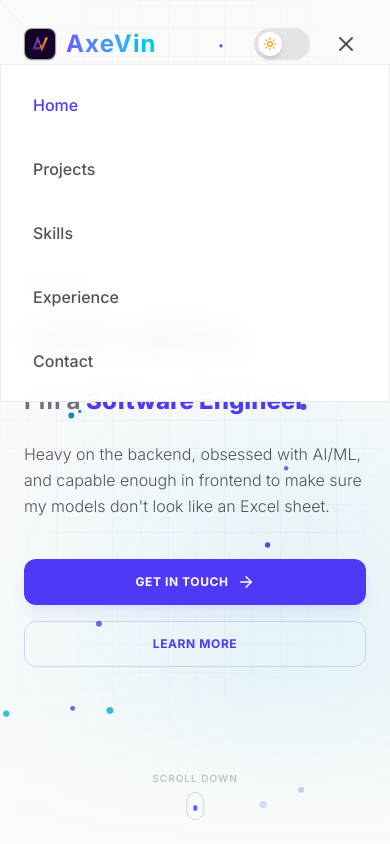
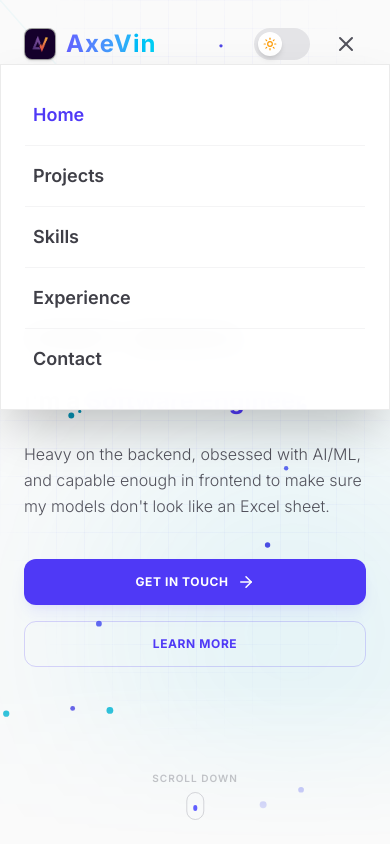
Before and after one commit to vinit-singh2007/My-Portfolio, a Next.js app: page / in a window 390 px wide. Both pictures are taken after a click on the button 346 px from the left and 44 px from the top of the page. Shown: the top 844 px of the page. Built offline with nearby package versions, Linux system fonts and the light colour scheme.

Commit message:
Fix:again sidebar button working in mobile phone

```diff
--- a/src/components/Navbar.tsx
+++ b/src/components/Navbar.tsx
@@ -41,20 +41,34 @@ export default function Navbar() {
     return () => window.removeEventListener('scroll', handleScroll);
   }, []);
 
+  // Lock body scroll when mobile menu is open
+  useEffect(() => {
+    if (mobileMenuOpen) {
+      document.body.style.overflow = 'hidden';
+    } else {
+      document.body.style.overflow = '';
+    }
+    return () => { document.body.style.overflow = ''; };
+  }, [mobileMenuOpen]);
+
   const scrollTo = (id: string) => {
     setMobileMenuOpen(false);
+    // Small delay so menu closes before scrolling
+    setTimeout(() => {
       const element = document.getElementById(id);
       if (element) {
-      // Find element position
-      const offsetTop = element.offsetTop - 80; // Offset navbar height
+        const offsetTop = element.offsetTop - 80;
         window.scrollTo({
           top: offsetTop >= 0 ? offsetTop : 0,
           behavior: 'smooth',
         });
       }
+    }, 50);
   };
 
   return (
+    <>
+      {/* ── Navbar header ── */}
       <motion.header
         initial={{ y: -100, opacity: 0 }}
         animate={{ y: 0, opacity: 1 }}
@@ -137,51 +151,62 @@ export default function Navbar() {
             </button>
           </div>
         </div>
+      </motion.header>
 
-      {/* Mobile Menu Panel */}
+      {/* ── Mobile Menu — rendered OUTSIDE header to avoid stacking context issues ── */}
       <AnimatePresence>
         {mobileMenuOpen && (
+          <>
+            {/* Backdrop — blocks all clicks on content behind menu */}
             <motion.div
-            initial={{ height: 0, opacity: 0 }}
-            animate={{ height: 'auto', opacity: 1 }}
-            exit={{ height: 0, opacity: 0 }}
-            transition={{ duration: 0.3 }}
-            className="md:hidden w-full glass !bg-white/95 dark:!bg-black/95 overflow-hidden relative z-50 pointer-events-auto"
-          >
-            <div className="px-6 py-4 flex flex-col gap-4">
-              {NAV_ITEMS.map((item) => (
-                <button
-                  suppressHydrationWarning
-                  key={item.id}
-                  onClick={() => scrollTo(item.id)}
-                  className={`text-left py-3 px-2 w-full font-medium text-base transition-colors cursor-pointer pointer-events-auto touch-manipulation ${activeSection === item.id
-                    ? 'text-indigo-600 dark:text-cyan-400'
-                    : 'text-zinc-600 dark:text-zinc-400'
-                    }`}
-                  style={{ WebkitTapHighlightColor: 'transparent' }}
-                >
-                  {item.label}
-                </button>
-              ))}
-            </div>
-          </motion.div>
-        )}
-      </AnimatePresence>
-
-      {/* Backdrop overlay to block background pointer events when mobile menu is open */}
-      <AnimatePresence>
-        {mobileMenuOpen && (
-          <motion.div
+              key="mobile-backdrop"
               initial={{ opacity: 0 }}
               animate={{ opacity: 1 }}
               exit={{ opacity: 0 }}
               transition={{ duration: 0.2 }}
-            className="fixed inset-0 top-0 left-0 w-full h-full z-40 md:hidden"
-            style={{ pointerEvents: 'all' }}
               onClick={() => setMobileMenuOpen(false)}
+              style={{ position: 'fixed', inset: 0, zIndex: 998, pointerEvents: 'all' }}
             />
+
+            {/* Menu panel — slides down from below navbar */}
+            <motion.div
+              key="mobile-menu"
+              initial={{ y: -20, opacity: 0 }}
+              animate={{ y: 0, opacity: 1 }}
+              exit={{ y: -20, opacity: 0 }}
+              transition={{ duration: 0.25, ease: 'easeOut' }}
+              style={{
+                position: 'fixed',
+                top: '64px',
+                left: 0,
+                right: 0,
+                zIndex: 999,
+                pointerEvents: 'all',
+              }}
+              className="md:hidden glass !bg-white/98 dark:!bg-zinc-950/98 shadow-2xl"
+            >
+              <div className="px-6 py-5 flex flex-col">
+                {NAV_ITEMS.map((item, i) => (
+                  <motion.button
+                    key={item.id}
+                    initial={{ opacity: 0, x: -16 }}
+                    animate={{ opacity: 1, x: 0 }}
+                    transition={{ delay: i * 0.05, duration: 0.2 }}
+                    onClick={() => scrollTo(item.id)}
+                    style={{ WebkitTapHighlightColor: 'transparent', touchAction: 'manipulation' }}
+                    className={`text-left py-4 px-2 w-full font-semibold text-lg border-b border-zinc-100 dark:border-zinc-800 last:border-0 transition-colors active:opacity-70 ${activeSection === item.id
+                      ? 'text-indigo-600 dark:text-cyan-400'
+                      : 'text-zinc-700 dark:text-zinc-300'
+                      }`}
+                  >
+                    {item.label}
+                  </motion.button>
+                ))}
+              </div>
+            </motion.div>
+          </>
         )}
       </AnimatePresence>
-    </motion.header>
+    </>
   );
 }
```
Lines whose indentation alone changed are shown as unchanged.
